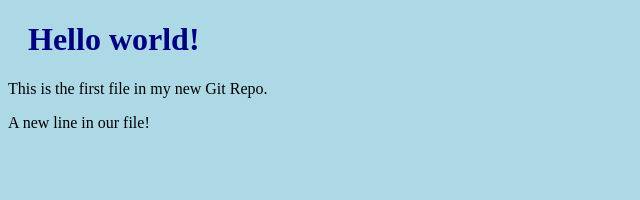
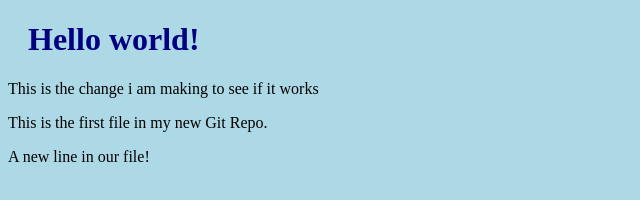
Before and after one commit to Desiree22/hello-world, a plain HTML site: page index.html in a window 1280 px wide. Shown: the whole page, without its empty margins (0-640 px from the left). Drawn offline with Linux system fonts and the light colour scheme.

Commit message:
Updated index.html

```diff
--- a/index.html
+++ b/index.html
@@ -6,7 +6,12 @@
 </head>
 <body>
 
+
+
 <h1>Hello world!</h1>
+
+<p>This is the change i am making to see if it works</p>
+
 <p>This is the first file in my new Git Repo.</p>
 <p>A new line in our file!</p>
 
```
